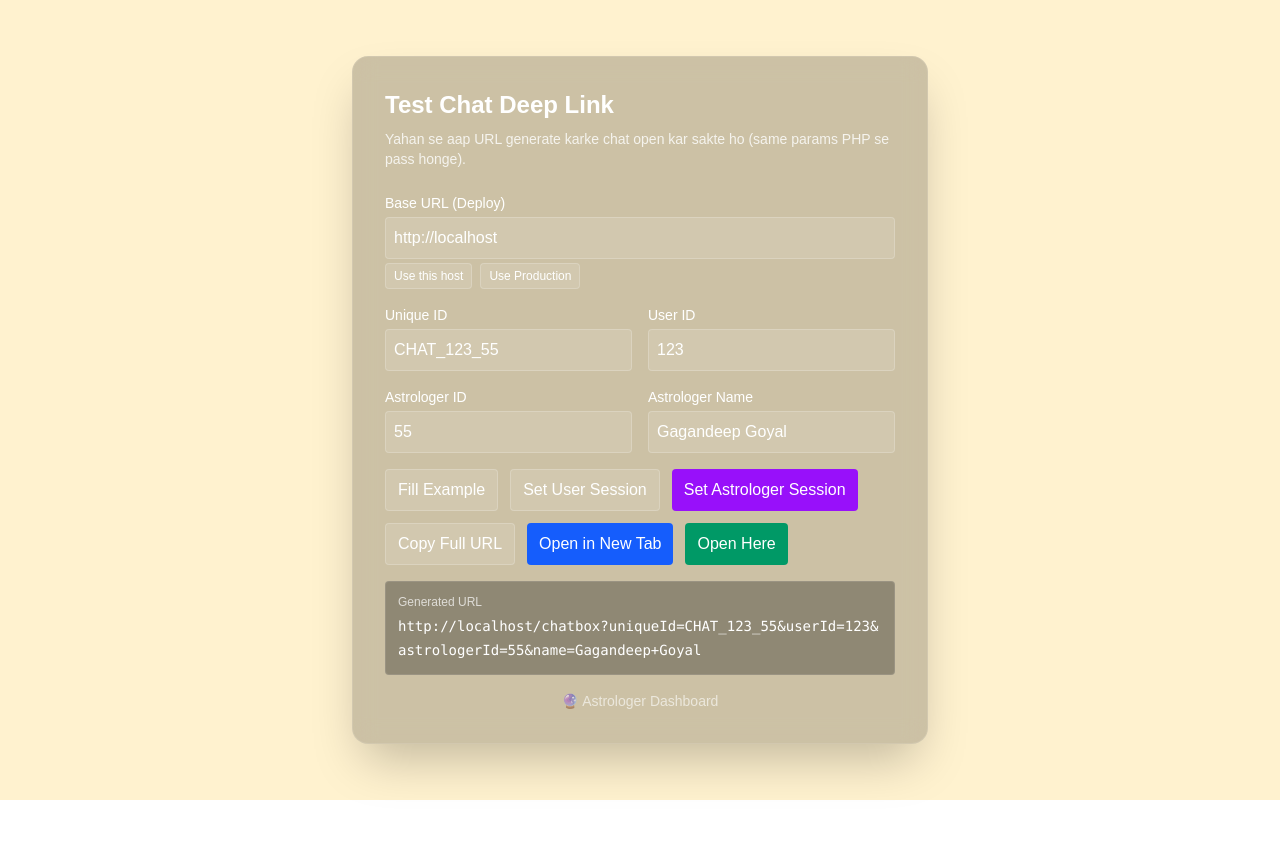
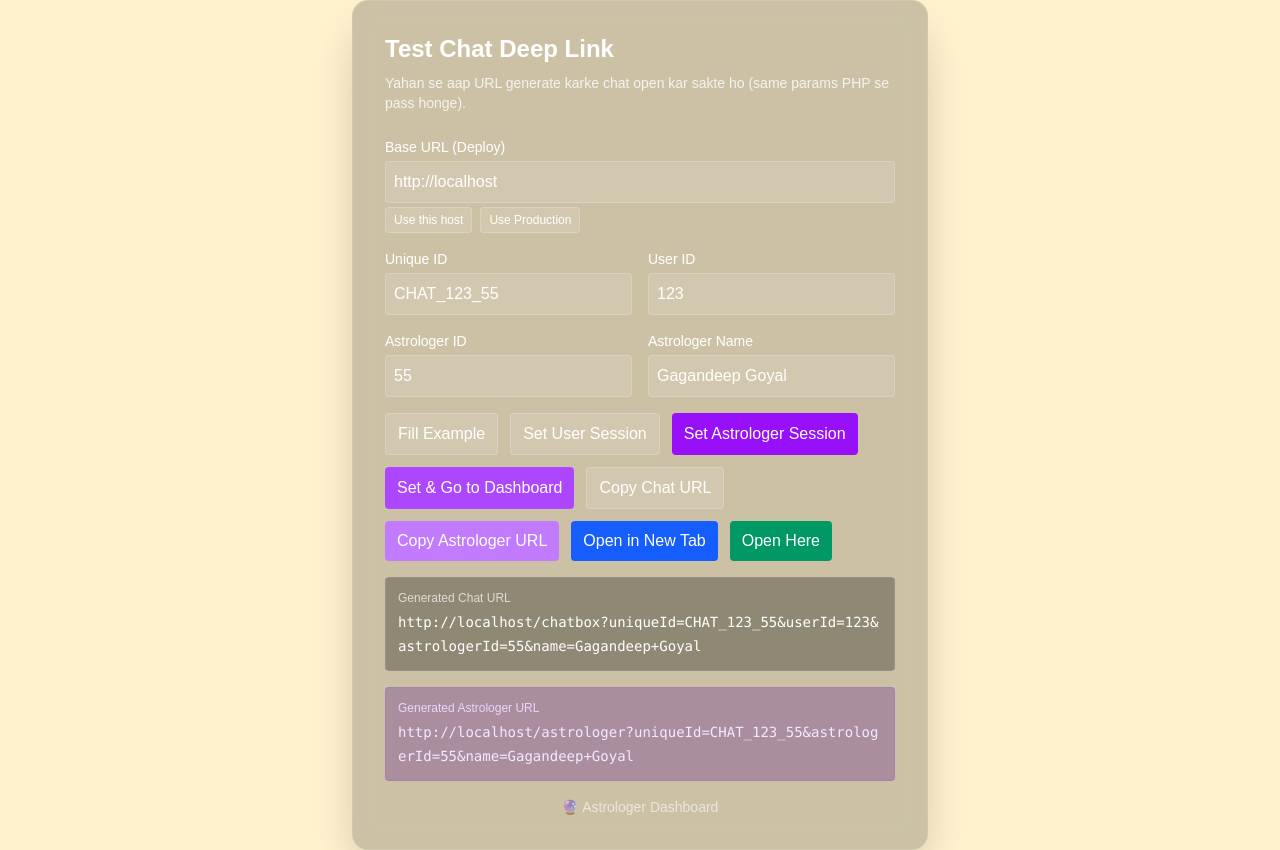
Before and after one commit to AviZacksy/chatsysystem, a Next.js app: page /test-chat in a window 1280 px wide. Before the commit the page ends 800 px from the top, so only its background shows below. Built offline with nearby package versions, Linux system fonts and the light colour scheme.

Commit message:
Fix: Astrologer authentication with URL parameters - Real site integration ready

```diff
--- a/src/app/astrologer/page.tsx
+++ b/src/app/astrologer/page.tsx
@@ -1,31 +1,63 @@
 'use client';
 
-import { useState, useEffect, useRef } from 'react';
-import { useRouter } from 'next/navigation';
+import { useState, useEffect, useRef, Suspense } from 'react';
+import { useRouter, useSearchParams } from 'next/navigation';
 import { ChatSession, getUserChatSessions, listenChatRequests, ChatRequest, acceptChatRequest, rejectChatRequest } from '../../lib/firestore';
-import { getSession, AuthSessionData } from '../../lib/auth';
+import { getSession, setSession, AuthSessionData } from '../../lib/auth';
 
 // ChatRequest imported from lib
 
-export default function AstrologerDashboard() {
+function AstrologerDashboardContent() {
   const [isClient, setIsClient] = useState(false);
   const router = useRouter();
+  const searchParams = useSearchParams();
   const [chatRequests, setChatRequests] = useState<ChatRequest[]>([]);
   const [activeChats, setActiveChats] = useState<ChatSession[]>([]);
   const [loading, setLoading] = useState(true);
-  const [session, setSession] = useState<AuthSessionData | null>(null);
+  const [session, setSessionState] = useState<AuthSessionData | null>(null);
   const [popupRequest, setPopupRequest] = useState<ChatRequest | null>(null);
   const seenRequestIdsRef = useRef<Set<string>>(new Set());
 
   useEffect(() => {
-    const currentSession = getSession();
+    setIsClient(true);
+
+    // Add a small delay to ensure localStorage is available
+    const checkSession = () => {
+      // Check URL parameters first
+      const paramUniqueId = searchParams?.get('uniqueId');
+      const paramAstrologerId = searchParams?.get('astrologerId');
+      const paramName = searchParams?.get('name');
+
+      let currentSession = getSession();
+      console.log('Astrologer page - checking session:', currentSession);
+      console.log('URL params:', { paramUniqueId, paramAstrologerId, paramName });
+
+      // If no session but URL has astrologer parameters, create a temporary session
+      if (!currentSession && paramUniqueId && paramAstrologerId) {
+        try {
+          const tempSession: AuthSessionData = {
+            uniqueId: paramUniqueId,
+            role: 'astrologer',
+            astrologerId: paramAstrologerId,
+            name: paramName || 'Astrologer',
+            apiBaseUrl: process.env.NEXT_PUBLIC_PHP_API_BASE_URL || 'https://astrosolution-talktoastrologer.com'
+          };
+          setSession(tempSession);
+          currentSession = tempSession;
+          console.log('Created temporary astrologer session from URL params:', tempSession);
+        } catch (error) {
+          console.error('Error creating session from URL params:', error);
+        }
+      }
+
       if (!currentSession || currentSession.role !== 'astrologer') {
+        console.log('No valid astrologer session found, redirecting to test-chat');
         alert('Please login as an astrologer to access this page.');
         router.push('/test-chat');
         return;
       }
-    setSession(currentSession);
-    setIsClient(true);
+
+      setSessionState(currentSession);
 
       let cleanup: (() => void) | undefined;
       loadAstrologerData(currentSession).then((cleanupFn) => {
@@ -35,7 +67,15 @@ export default function AstrologerDashboard() {
       return () => {
         if (cleanup) cleanup();
       };
-  }, [router]);
+    };
+
+    // Small delay to ensure localStorage is ready
+    const timeoutId = setTimeout(checkSession, 100);
+
+    return () => {
+      clearTimeout(timeoutId);
+    };
+  }, [router, searchParams]);
 
   const loadAstrologerData = async (currentSession: AuthSessionData) => {
     try {
@@ -301,3 +341,26 @@ export default function AstrologerDashboard() {
     </div>
   );
 }
+
+export default function AstrologerDashboard() {
+  return (
+    <Suspense fallback={
+      <div className="min-h-screen flex items-center justify-center" style={{
+        background: 'linear-gradient(135deg, #1a1a2e, #16213e, #0f3460, #533483, #e94560)',
+        backgroundSize: '400% 400%',
+        animation: 'gradientMove 15s ease infinite'
+      }}>
+        <style jsx>{`
+          @keyframes gradientMove {
+            0% { background-position: 0% 50%; }
+            50% { background-position: 100% 50%; }
+            100% { background-position: 0% 50%; }
+          }
+        `}</style>
+        <div className="text-white text-xl">Loading...</div>
+      </div>
+    }>
+      <AstrologerDashboardContent />
+    </Suspense>
+  );
+}
--- a/src/app/page.tsx
+++ b/src/app/page.tsx
@@ -1,20 +1,40 @@
 'use client';
 
-import { useEffect } from 'react';
-import { useRouter } from 'next/navigation';
+import { useEffect, Suspense } from 'react';
+import { useRouter, useSearchParams } from 'next/navigation';
 import { getSession } from '../lib/auth';
 
-export default function Home() {
+function HomeContent() {
   const router = useRouter();
+  const searchParams = useSearchParams();
 
   useEffect(() => {
+    // Check if we have chatbox parameters in the URL
+    const uniqueId = searchParams?.get('uniqueId');
+    const userId = searchParams?.get('userId');
+    const astrologerId = searchParams?.get('astrologerId');
+    const name = searchParams?.get('name');
+
+    // If we have chat parameters, redirect directly to chatbox
+    if (uniqueId && (userId || astrologerId)) {
+      const params = new URLSearchParams();
+      if (uniqueId) params.set('uniqueId', uniqueId);
+      if (userId) params.set('userId', userId);
+      if (astrologerId) params.set('astrologerId', astrologerId);
+      if (name) params.set('name', name);
+
+      router.push(`/chatbox?${params.toString()}`);
+      return;
+    }
+
+    // Otherwise, follow the normal flow
     const session = getSession();
     if (session) {
       router.push('/chatlist');
     } else {
       router.push('/test-chat');
     }
-  }, [router]);
+  }, [router, searchParams]);
 
   return (
     <div className="min-h-screen flex items-center justify-center" style={{
@@ -24,3 +44,17 @@ export default function Home() {
     </div>
   );
 }
+
+export default function Home() {
+  return (
+    <Suspense fallback={
+      <div className="min-h-screen flex items-center justify-center" style={{
+        background: '#fff2cf'
+      }}>
+        <div className="text-white text-xl">Loading...</div>
+      </div>
+    }>
+      <HomeContent />
+    </Suspense>
+  );
+}
--- a/src/app/test-chat/page.tsx
+++ b/src/app/test-chat/page.tsx
@@ -20,6 +20,15 @@ export default function TestChatPage() {
     }).toString();
     return `${baseUrl.replace(/\/$/, '')}/chatbox?${params}`;
   }, [baseUrl, uniqueId, userId, astrologerId, astrologerName]);
+
+  const astrologerUrl = useMemo(() => {
+    const params = new URLSearchParams({
+      uniqueId,
+      astrologerId,
+      name: astrologerName
+    }).toString();
+    return `${baseUrl.replace(/\/$/, '')}/astrologer?${params}`;
+  }, [baseUrl, uniqueId, astrologerId, astrologerName]);
 
   useEffect(() => {
     if (!baseUrl && typeof window !== 'undefined') {
@@ -44,7 +53,16 @@ export default function TestChatPage() {
   const copyUrl = async () => {
     try {
       await navigator.clipboard.writeText(fullUrl);
-      alert('URL copied!');
+      alert('Chat URL copied!');
+    } catch {
+      // no-op
+    }
+  };
+
+  const copyAstrologerUrl = async () => {
+    try {
+      await navigator.clipboard.writeText(astrologerUrl);
+      alert('Astrologer URL copied!');
     } catch {
       // no-op
     }
@@ -73,8 +91,12 @@ export default function TestChatPage() {
         apiBaseUrl: 'https://astrosolution-talktoastrologer.com'
       };
       localStorage.setItem('chat_auth_session_v1', JSON.stringify(session));
+      console.log('Astrologer session set:', session);
       alert('Astrologer session set! Now you can access /astrologer page.');
-    } catch {}
+    } catch (error) {
+      console.error('Error setting astrologer session:', error);
+      alert('Error setting astrologer session');
+    }
   };
 
   const fillExample = () => {
@@ -173,10 +195,25 @@ export default function TestChatPage() {
               Set Astrologer Session
             </button>
             <button
+              onClick={() => {
+                setAstrologerSession();
+                setTimeout(() => router.push('/astrologer'), 500);
+              }}
+              className="px-3 py-2 rounded bg-purple-500 hover:bg-purple-600"
+            >
+              Set & Go to Dashboard
+            </button>
+            <button
               onClick={copyUrl}
               className="px-3 py-2 rounded bg-white/10 border border-white/20 hover:bg-white/20"
             >
-              Copy Full URL
+              Copy Chat URL
+            </button>
+            <button
+              onClick={copyAstrologerUrl}
+              className="px-3 py-2 rounded bg-purple-400 hover:bg-purple-500"
+            >
+              Copy Astrologer URL
             </button>
             <button
               onClick={openChatNewTab}
@@ -195,8 +232,13 @@ export default function TestChatPage() {
           </div>
 
           <div className="mt-4 p-3 rounded bg-black/30 border border-white/10">
-            <div className="text-xs text-white/70 mb-1">Generated URL</div>
+            <div className="text-xs text-white/70 mb-1">Generated Chat URL</div>
             <code className="text-sm break-all">{fullUrl}</code>
+          </div>
+
+          <div className="mt-4 p-3 rounded bg-purple-900/30 border border-purple-500/20">
+            <div className="text-xs text-purple-200 mb-1">Generated Astrologer URL</div>
+            <code className="text-sm break-all text-purple-100">{astrologerUrl}</code>
           </div>
 
           <div className="mt-4 text-center space-y-2">
```
Lines whose indentation alone changed are shown as unchanged.
